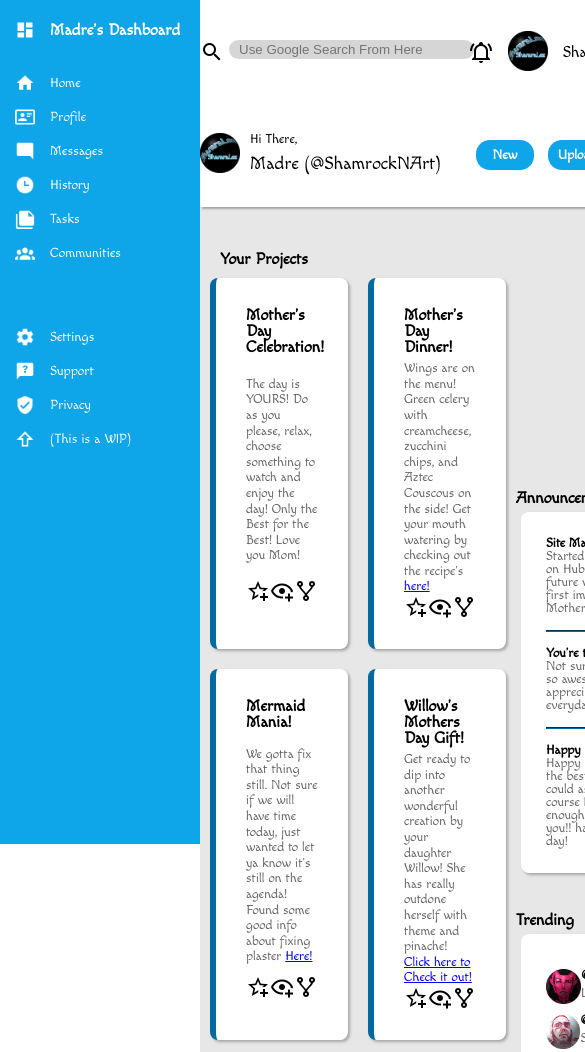
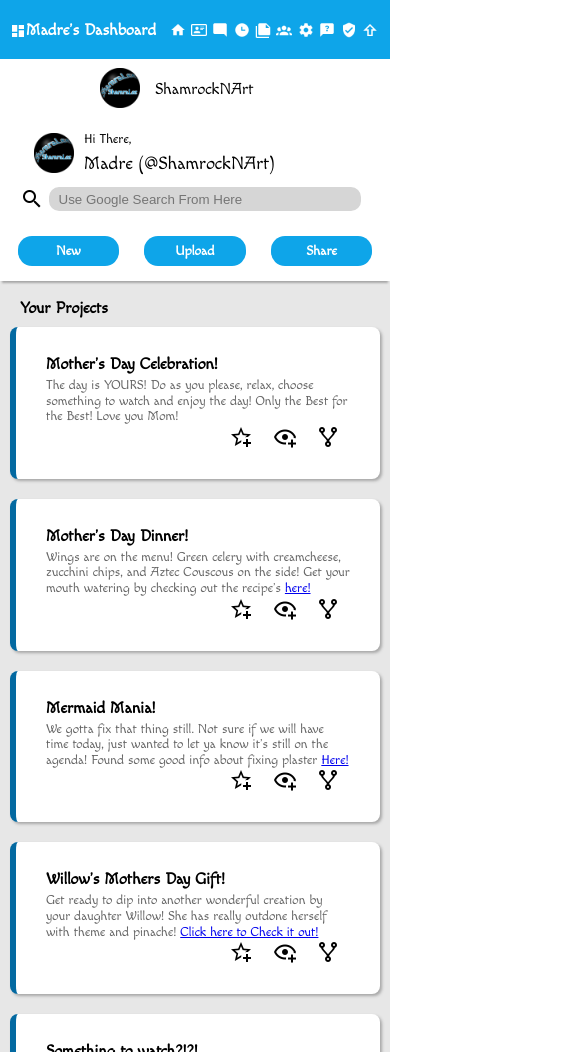
Before and after one commit to KPInc425/MadreXmas2022, a plain HTML site: page index.html in a window 390 px wide. Shown: the top 1052 px of the page, 585 px wide, since content can reach past the window. Drawn offline with Linux system fonts and the light colour scheme.

Commit message:
Add dynamic styling

```diff
--- a/index.html
+++ b/index.html
@@ -11,17 +11,17 @@
 <body>
     <div class="wrapper">
         <div class="menu">
-            <img src="./img/view-dashboard.png" alt="Menu Icon"><h1>Madre's Dashboard</h1>
-            <img src="./img/home.png" alt="Home Icon"><a href="">Home</a>
-            <img src="./img/card-account-details-outline.png" alt="Profile Icon"><a href="">Profile</a>
-            <img src="./img/message-reply.png" alt="Messages Icon"><a href="">Messages</a>
-            <img src="./img/clock-time-three.png" alt="History Icon"><a href="./pages/archive.html">History</a>
-            <img src="./img/note-multiple.png" alt="Tasks Icon"><a href="">Tasks</a>
-            <img src="./img/account-group.png" alt="Communities Icon"><a href="">Communities</a>
-            <img src="./img/cog.png" alt="Settings Icon" class="topSpacer"><a href="" class="topSpacer">Settings</a>
-            <img src="./img/message-question.png" alt="Support Icon"><a href="">Support</a>
-            <img src="./img/shield-check.png" alt="Privacy Icon"><a href="">Privacy</a>
-            <img src="./img/arrow-up-bold-outline.png" alt="WIP Icon"><a href="">(This is a WIP)</a>
+            <h1><img src="./img/view-dashboard.png" alt="Menu Icon">Madre's Dashboard</h1>
+            <a href=""><img src="./img/home.png" alt="Home Icon"><p>Home</p></a>
+            <a href=""><img src="./img/card-account-details-outline.png" alt="Profile Icon"><p>Profile</p></a>
+            <a href=""><img src="./img/message-reply.png" alt="Messages Icon"><p>Messages</p></a>
+            <a href="./pages/archive.html"><img src="./img/clock-time-three.png" alt="History Icon"><p>History</p></a>
+            <a href=""><img src="./img/note-multiple.png" alt="Tasks Icon"><p>Tasks</p></a>
+            <a href=""><img src="./img/account-group.png" alt="Communities Icon"><p>Communities</p></a>
+            <a href="" class="topSpacer"><img src="./img/cog.png" alt="Settings Icon" ><p>Settings</p></a>
+            <a href=""><img src="./img/message-question.png" alt="Support Icon"><p>Support</p></a>
+            <a href=""><img src="./img/shield-check.png" alt="Privacy Icon"><p>Privacy</p></a>
+            <a href=""><img src="./img/arrow-up-bold-outline.png" alt="WIP Icon"><p>(This is a WIP)</p></a>
         </div>
         <div class="header">
             <div class="searchBar">
--- a/styles.css
+++ b/styles.css
@@ -25,13 +25,15 @@ body {
     height: 100vh;
     grid-area: menu;
     display: grid;
-    grid-template-columns: 1fr 3fr;
+    grid-template-columns: 1fr;
+    justify-content: space-between;
     align-content: start;
     row-gap: 10px;
 }
 
+
 .menu > * {
-    height: 20px;
+    /* height: 20px; */
     color: white;
     text-decoration: none;
 }
@@ -46,7 +48,24 @@ body {
     font-size: large;
     font-size: smaller;
     font-weight: 550;
+    display: grid;
+    grid-template-columns: 1fr 3fr;
+    align-items: flex-end;
+    justify-items: flex-end;
+    column-gap: 10px;
 }
+
+.menu h1 {
+    margin: 20px 10px;
+    display: flex;
+    align-items: center;
+    justify-self: left;
+}
+
+.menu a p {
+    justify-self: flex-start;
+}
+
 
 .menu > h1 {
     padding-top: 3px;
@@ -280,3 +299,130 @@ hr {
     font-size: small;
     color: rgb(102, 102, 102);
 }
+
+@media screen and (max-width: 800px) {
+    .wrapper {
+        display: flex;
+        flex-direction: column;
+    }
+
+    .menu {
+        height: 7vh;
+        max-width: 100%;
+        display: flex;
+        /* justify-content: flex-end; */
+        position: sticky;
+        top: 0px;
+        z-index: 10;
+    }
+
+    .menu img {
+        width: 16px;
+        width: 16px;
+    }
+
+    .menu a p {
+        display: none;
+        visibility: collapse;
+    }
+
+    .menu a {
+        column-gap: 0;
+        display: flex;
+        justify-items: flex-start;
+        align-items: center;
+        padding: 0 2px
+    }
+
+    .menu a:last-of-type {
+        margin-right: 10px;
+    }
+
+    .menu h1 {
+        justify-self: left;
+        /* flex */
+    }
+
+    .topSpacer {
+        margin-top: 0;
+    }
+
+    .mainContent {
+        display: flex;
+        flex-direction: column;
+        row-gap: 10px;
+    }
+
+    .header {
+        grid-template-columns: 1fr;
+    }
+
+    .userInfo {
+        justify-self: center;
+        grid-template-columns: 1fr 3fr;
+        margin-right: 0;
+        grid-row-start: 1;
+    }
+
+    .userInfo > img {
+        grid-area: 1 / 3 / 2 / 4;
+        display: none;
+        visibility: collapse;
+    }
+
+    .actionButtons {
+        margin: 10px 0;
+        padding: 5px;
+    }
+
+    .userGreeting {
+        grid-row-start: 2;
+        grid-template-columns: 1fr 1fr 8fr 1fr;
+        margin-top: 15px;
+    }
+
+    .userGreeting a:first-of-type {
+        grid-area: 1 / 2 / 3 / 2;
+    }
+
+    .userGreeting > p {
+        grid-area: 1 / 3 / 2 / 4;
+    }
+
+    .userGreeting > a {
+        grid-area: 2 / 3 / 3 / 4;
+    }
+
+    form input {
+        width: 80vw;
+        height: 24px;
+    }
+
+    .searchBar {
+        display: flex;
+        margin: 10px auto;
+        width: 100%;
+        justify-content: center;
+    }
+
+    .activeProjects {
+        display: flex;
+        flex-direction: column;
+    }
+
+    .activeProjects h2 {
+        align-self: flex-start;
+    }
+}
+
+@media screen and (max-width: 300px) {
+    .menu img {
+        width: 12px;
+        width: 12px;
+    }
+
+    .activeProjects h2 {
+        align-self: flex-start;
+        font-size: 50%;
+    }
+}
```
